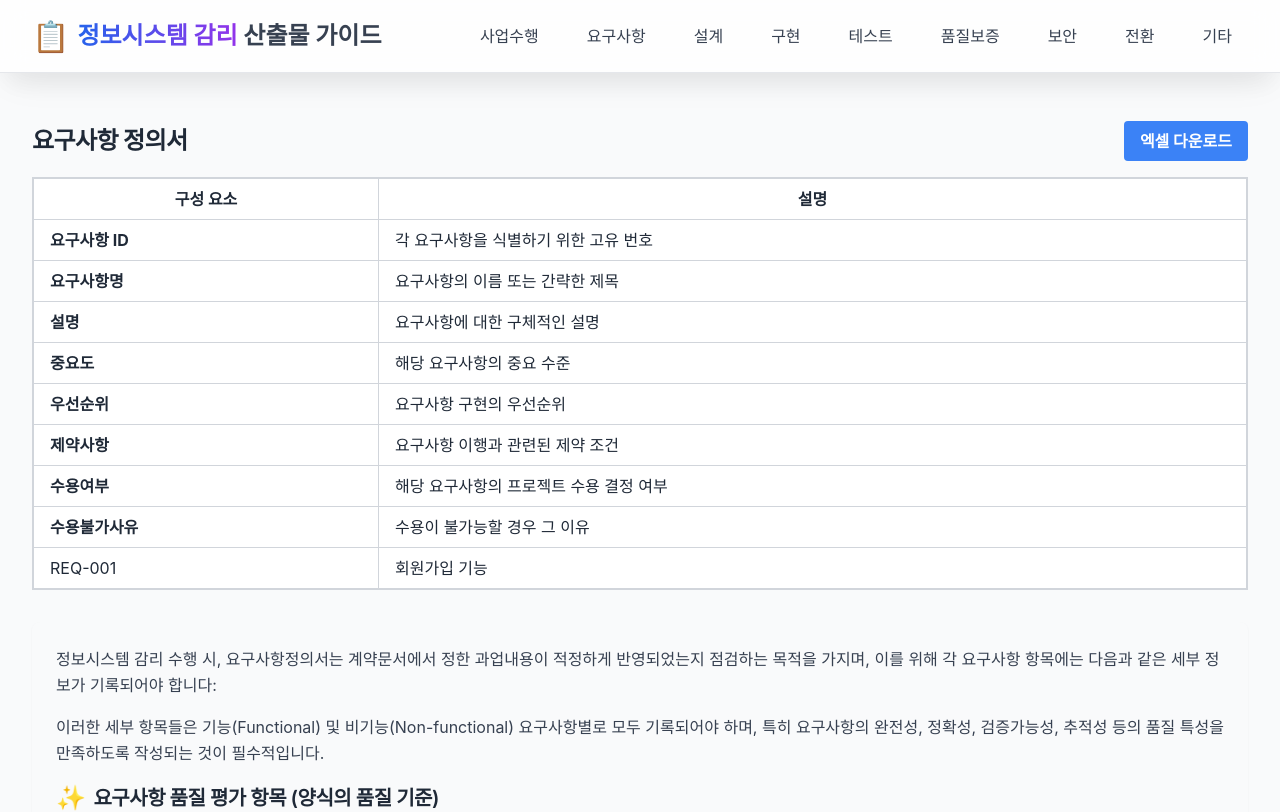
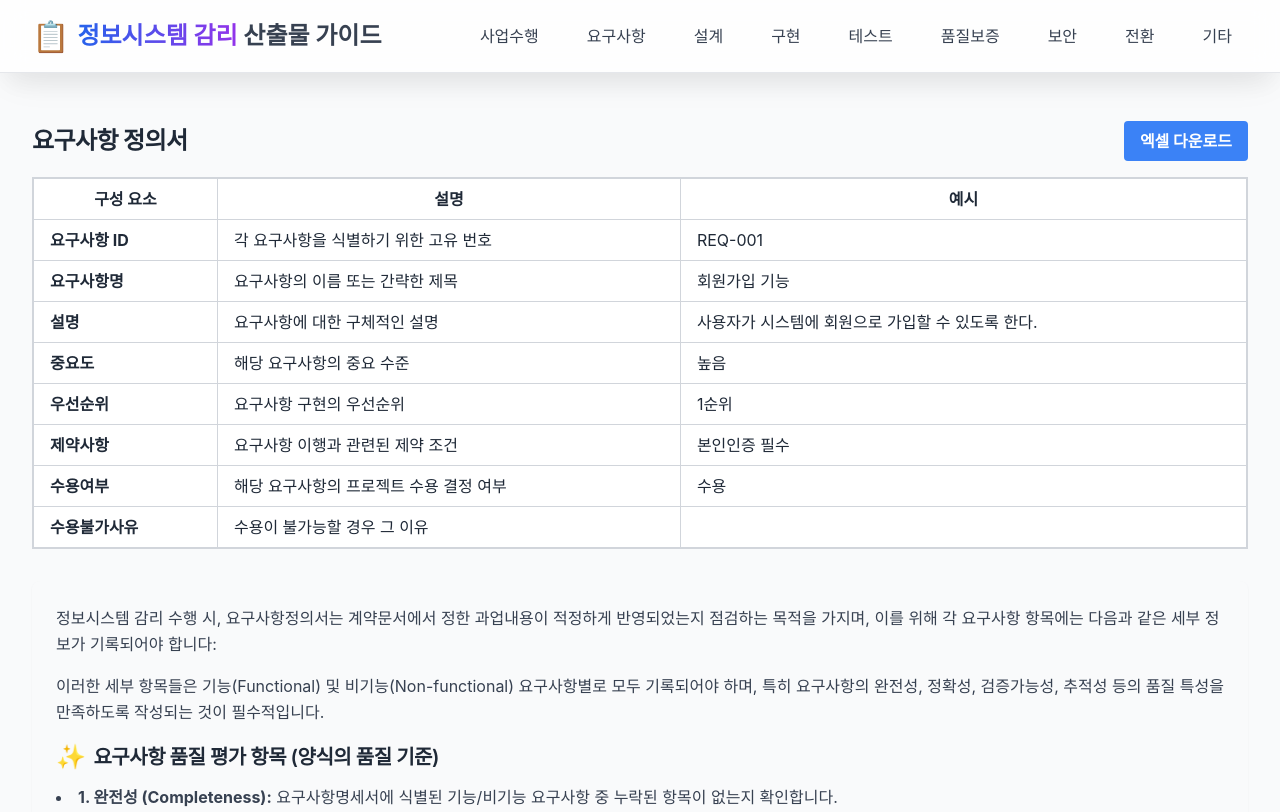
Before and after one commit to jeonck/deliverables-guide, a React (Vite) app: page /#/forms/requirements-definition-document in a window 1280 px wide. Shown: the top 812 px of the page. Built offline with nearby package versions, Linux system fonts and the light colour scheme.

Commit message:
feat: add '예시' column to Requirements Definition Document form

```diff
--- a/src/pages/forms/RequirementsDefinitionDocument.tsx
+++ b/src/pages/forms/RequirementsDefinitionDocument.tsx
@@ -4,17 +4,15 @@ import * as XLSX from 'xlsx';
 
 const RequirementsDefinitionDocument: React.FC = () => {
   const tableData = [
-    ['구성 요소', '설명'],
-    ['요구사항 ID', '각 요구사항을 식별하기 위한 고유 번호'],
-    ['요구사항명', '요구사항의 이름 또는 간략한 제목'],
-    ['설명', '요구사항에 대한 구체적인 설명'],
-    ['중요도', '해당 요구사항의 중요 수준'],
-    ['우선순위', '요구사항 구현의 우선순위'],
-    ['제약사항', '요구사항 이행과 관련된 제약 조건'],
-    ['수용여부', '해당 요구사항의 프로젝트 수용 결정 여부'],
-    ['수용불가사유', '수용이 불가능할 경우 그 이유'],
-    // Example row
-    ['REQ-001', '회원가입 기능', '사용자가 시스템에 회원으로 가입할 수 있도록 한다.', '높음', '1순위', '본인인증 필수', '수용', ''],
+    ['구성 요소', '설명', '예시'],
+    ['요구사항 ID', '각 요구사항을 식별하기 위한 고유 번호', 'REQ-001'],
+    ['요구사항명', '요구사항의 이름 또는 간략한 제목', '회원가입 기능'],
+    ['설명', '요구사항에 대한 구체적인 설명', '사용자가 시스템에 회원으로 가입할 수 있도록 한다.'],
+    ['중요도', '해당 요구사항의 중요 수준', '높음'],
+    ['우선순위', '요구사항 구현의 우선순위', '1순위'],
+    ['제약사항', '요구사항 이행과 관련된 제약 조건', '본인인증 필수'],
+    ['수용여부', '해당 요구사항의 프로젝트 수용 결정 여부', '수용'],
+    ['수용불가사유', '수용이 불가능할 경우 그 이유', ''],
   ];
 
   const handleExcelDownload = () => {
@@ -44,45 +42,49 @@ const RequirementsDefinitionDocument: React.FC = () => {
             <tr>
               <th className="border border-gray-300 px-4 py-2">구성 요소</th>
               <th className="border border-gray-300 px-4 py-2">설명</th>
+              <th className="border border-gray-300 px-4 py-2">예시</th>
             </tr>
           </thead>
           <tbody>
             <tr>
               <td className="border border-gray-300 px-4 py-2 font-bold">요구사항 ID</td>
               <td className="border border-gray-300 px-4 py-2">각 요구사항을 식별하기 위한 고유 번호</td>
+              <td className="border border-gray-300 px-4 py-2">REQ-001</td>
             </tr>
             <tr>
               <td className="border border-gray-300 px-4 py-2 font-bold">요구사항명</td>
               <td className="border border-gray-300 px-4 py-2">요구사항의 이름 또는 간략한 제목</td>
+              <td className="border border-gray-300 px-4 py-2">회원가입 기능</td>
             </tr>
             <tr>
               <td className="border border-gray-300 px-4 py-2 font-bold">설명</td>
               <td className="border border-gray-300 px-4 py-2">요구사항에 대한 구체적인 설명</td>
+              <td className="border border-gray-300 px-4 py-2">사용자가 시스템에 회원으로 가입할 수 있도록 한다.</td>
             </tr>
             <tr>
               <td className="border border-gray-300 px-4 py-2 font-bold">중요도</td>
               <td className="border border-gray-300 px-4 py-2">해당 요구사항의 중요 수준</td>
+              <td className="border border-gray-300 px-4 py-2">높음</td>
             </tr>
             <tr>
               <td className="border border-gray-300 px-4 py-2 font-bold">우선순위</td>
               <td className="border border-gray-300 px-4 py-2">요구사항 구현의 우선순위</td>
+              <td className="border border-gray-300 px-4 py-2">1순위</td>
             </tr>
             <tr>
               <td className="border border-gray-300 px-4 py-2 font-bold">제약사항</td>
               <td className="border border-gray-300 px-4 py-2">요구사항 이행과 관련된 제약 조건</td>
+              <td className="border border-gray-300 px-4 py-2">본인인증 필수</td>
             </tr>
             <tr>
               <td className="border border-gray-300 px-4 py-2 font-bold">수용여부</td>
               <td className="border border-gray-300 px-4 py-2">해당 요구사항의 프로젝트 수용 결정 여부</td>
+              <td className="border border-gray-300 px-4 py-2">수용</td>
             </tr>
             <tr>
               <td className="border border-gray-300 px-4 py-2 font-bold">수용불가사유</td>
               <td className="border border-gray-300 px-4 py-2">수용이 불가능할 경우 그 이유</td>
-            </tr>
-            {/* Example row */}
-            <tr>
-              <td className="border border-gray-300 px-4 py-2">REQ-001</td>
-              <td className="border border-gray-300 px-4 py-2">회원가입 기능</td>
+              <td className="border border-gray-300 px-4 py-2"></td>
             </tr>
           </tbody>
         </table>
```
